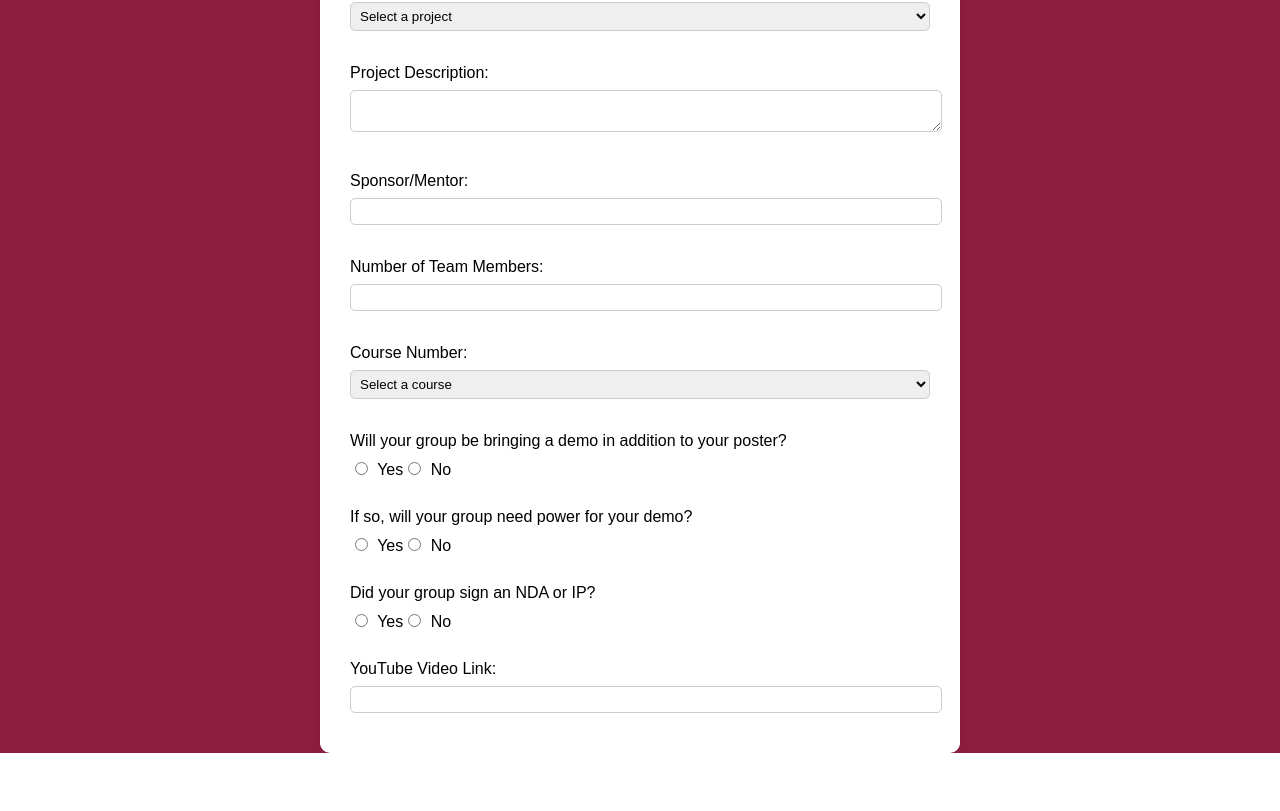
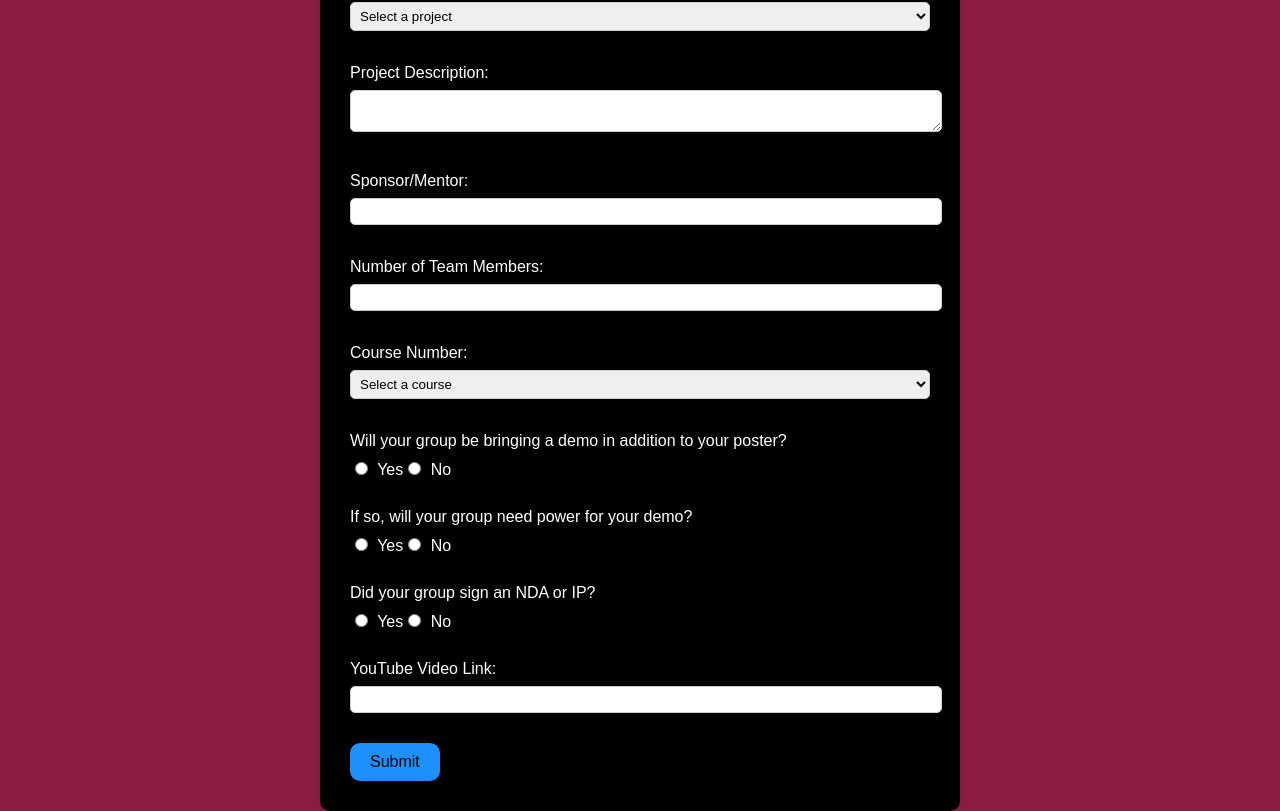
Before and after one commit to kdarmst4/Capstone-Showcase, a React (Vite) app in the folder capstone-showcase/: page /survey in a window 1280 px wide. Shown: the part 526-1337 px from the top of the page. Before the commit the page ends 1279 px from the top, so only its background shows below. Built offline with nearby package versions, Linux system fonts and the light colour scheme.

Commit message:
Added a submit button at the end of the survey form

```diff
--- a/capstone-showcase/src/CSS/Survey.css
+++ b/capstone-showcase/src/CSS/Survey.css
@@ -1,6 +1,6 @@
 .form-container {
-  background-color: white;
-  color: black;
+  background-color: black;
+  color: white;
   padding: 20px;
   border-radius: 10px;
   box-shadow: 0 0 10px rgba(0, 0, 0, 0.1);
@@ -13,7 +13,7 @@
 .form-header {
   margin-bottom: 20px;
   padding: 20px 20px 10px 20px;
-  background-color: #e0e0e0;
+  background-color: green;
   border-radius: 10px;
 }
 
@@ -47,3 +47,16 @@ input[type="radio"] {
   width: auto;
   margin-right: 5px;
 }
+
+.submit {
+  background-color: #1E90FF;
+  padding: 10px 20px;
+  border: none;
+  border-radius: 10px;
+  cursor: pointer;
+}
+
+.submit:hover {
+  background-color: white;
+  color: black;
+}
--- a/capstone-showcase/src/Pages/Survey.tsx
+++ b/capstone-showcase/src/Pages/Survey.tsx
@@ -178,6 +178,11 @@ const Survey: React.FC = () => {
           onChange={handleChange}
         />
       </div>
+      <div className="form-box">
+        <button type="submit" className="submit">
+          Submit
+        </button>
+      </div>
     </div>
   );
 };
```
